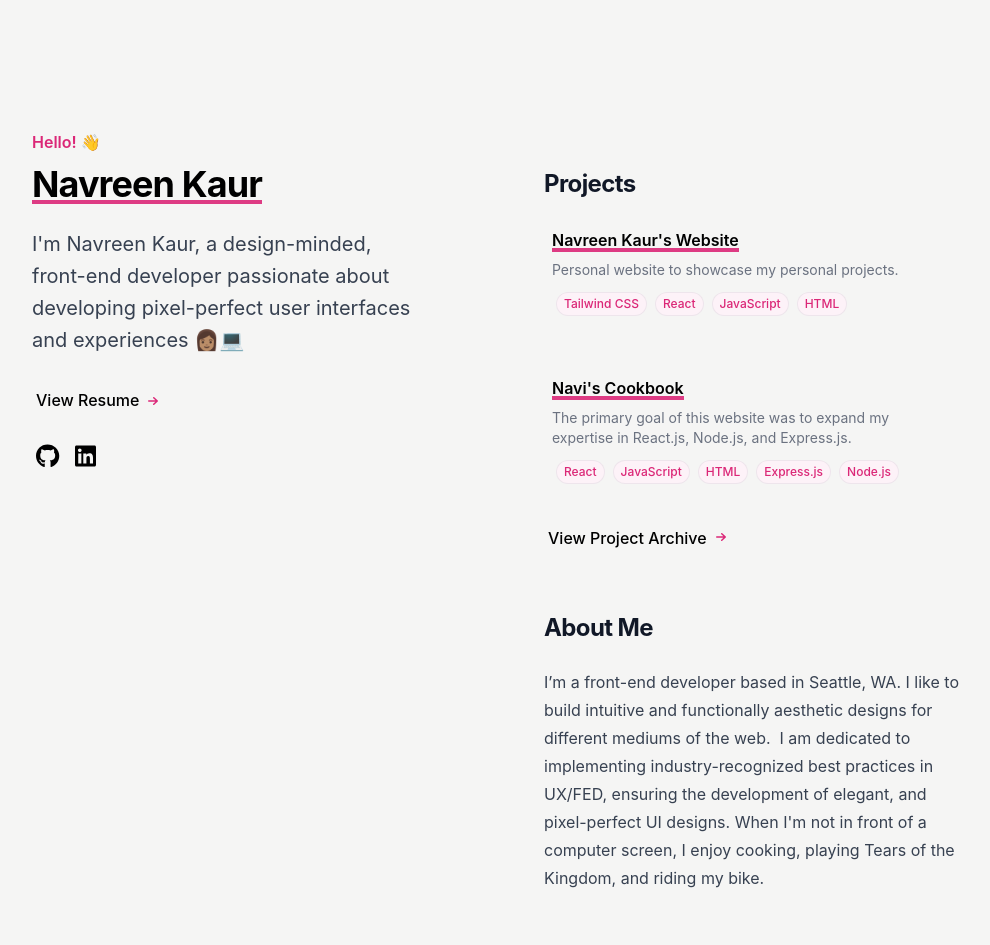
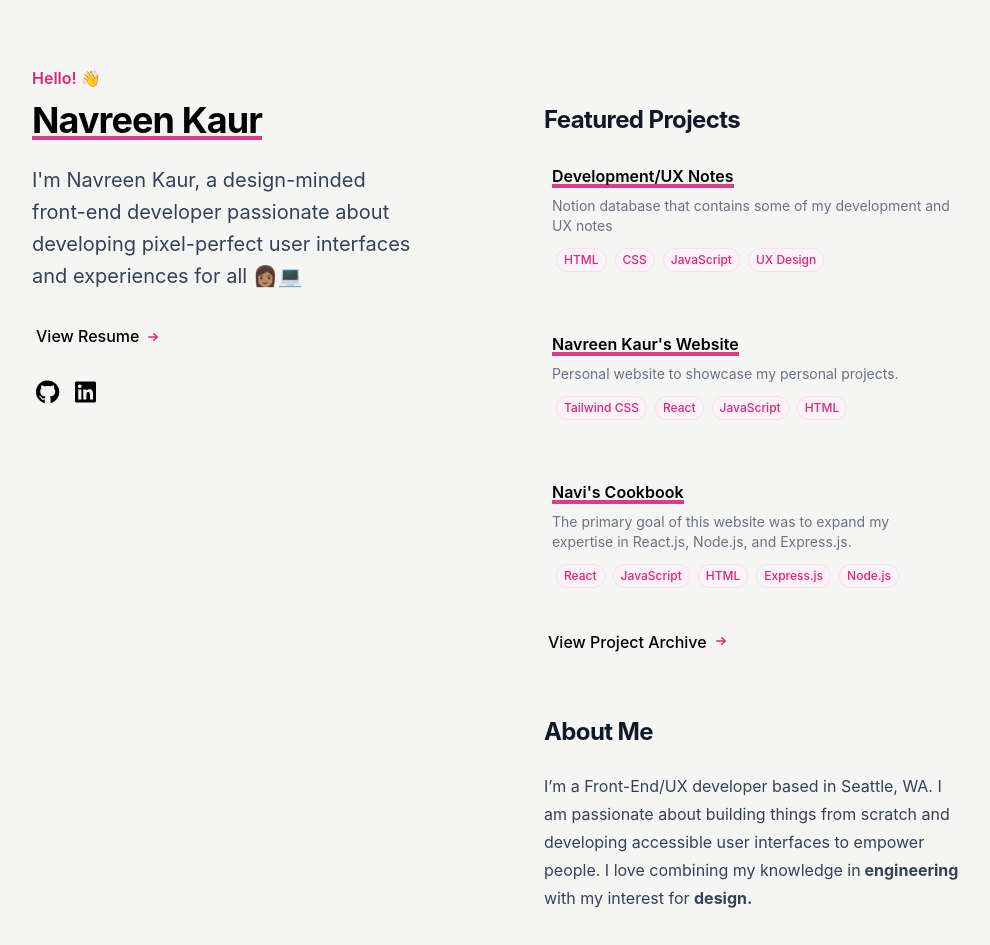
Before and after one commit to NavreenK/navreenk.github.io, a React (Create React App) app: page / in a window 1280 px wide. Shown: the top 945 px of the page, without its empty margins (144-1134 px from the left). Built offline with nearby package versions, Linux system fonts and the light colour scheme.

Commit message:
refine projects & about me section

```diff
--- a/public/index.html
+++ b/public/index.html
@@ -26,7 +26,7 @@
     -->
     <title>Navreen Kaur</title>
   </head>
-  <body>
+  <body class="bg-stone-100">
     <noscript>You need to enable JavaScript to run this app.</noscript>
     <div id="root"></div>
     <!--
--- a/src/App.js
+++ b/src/App.js
@@ -7,7 +7,7 @@ import Projects from './components/projects';
 function App() {
   return (
     <div>
-      <div className="relative isolate overflow-hidden bg-stone-100 px-6 py-24 sm:py-32 lg:overflow-visible lg:px-0">
+      <div className="relative isolate overflow-hidden bg-stone-100 px-6 py-24 sm:py-32 lg:py-16 lg:overflow-visible lg:px-0">
         <div className="m-auto grid max-w-2xl grid-cols-1 gap-x-8 max-w-screen-lg lg:grid-cols-2 lg:items-start lg:gap-y-10">
           <div className="-ml-12 -mt-12 p-12 lg:sticky lg:top-4 lg:col-start-1 lg:row-span-2 lg:row-start-1 lg:overflow-hidden">
             <div className="lg:pr-4 lg:mx-auto lg:grid lg:w-full lg:max-w-7xl lg:gap-x-8 lg:px-12">
@@ -15,7 +15,7 @@ function App() {
                 <p className="text-base font-semibold leading-7 text-pink-600">Hello! 👋</p>
                 <a href="https://www.linkedin.com/in/navreen-kaur-8b3098a3/" target="_blank"><h1 className="projectLink w-fit mt-2 text-3xl font-bold tracking-tight text-gray-900 sm:text-4xl">Navreen Kaur</h1></a>
                 <p className="mt-6 text-xl leading-8 text-gray-700">
-                  I'm Navreen Kaur, a design-minded, front-end developer passionate about developing pixel-perfect user interfaces and experiences 👩🏽💻
+                  I'm Navreen Kaur, a design-minded front-end developer passionate about developing pixel-perfect user interfaces and experiences for all 👩🏽💻
                 </p>
               </div>
               <div className="group flex h-6 ml-1 mt-8">
@@ -27,19 +27,6 @@ function App() {
                 <a href="https://www.linkedin.com/in/navreen-kaur-8b3098a3/" target="_blank"><FontAwesomeIcon className="h-6 mr-4 hover:text-pink-600" icon={faLinkedin} /></a>
               </div>
             </div>
-{/*             <nav className="nav hidden lg:block" aria-label="In-page jump links">
-            <div className="lg:pr-4 lg:mx-auto lg:grid lg:w-full lg:max-w-7xl lg:gap-x-8 lg:px-8">
-              <ul>
-                <li><a href="#projects">------ Projects</a></li>
-                <li><a href="#aboutMe">------ About Me</a></li>
-              </ul>
-            </div>
-            </nav> */}
-{/*             <img
-              className="w-[48rem] max-w-none rounded-xl bg-gray-900 shadow-xl ring-1 ring-gray-400/10 sm:w-[57rem]"
-              src="https://tailwindui.com/img/component-images/dark-project-app-screenshot.png"
-              alt=""
-            /> */}
           </div>
           <Projects></Projects>
         </div>
--- a/src/components/aboutme.js
+++ b/src/components/aboutme.js
@@ -5,12 +5,16 @@ function AboutMe() {
     <div id="aboutMe">
         <h2 className="mt-16 text-2xl font-bold tracking-tight text-gray-900">About Me</h2>
         <p className="mt-6">
-                  I’m a front-end developer based in Seattle, WA.
-                  I like to build intuitive and functionally aesthetic designs for different mediums of the web.
-                  ‍
-                  I am dedicated to implementing industry-recognized best practices in UX/FED, ensuring the development of elegant, and pixel-perfect UI designs.
-
-                  When I'm not in front of a computer screen, I enjoy cooking, playing Tears of the Kingdom, and riding my bike.
+                  I’m a Front-End/UX developer based in Seattle, WA.
+                  I am passionate about building things from scratch and developing accessible user interfaces to empower people.
+                  I love combining my knowledge in
+                  <strong> engineering </strong>
+                  with my interest for <strong> design. </strong>
+                  <br></br><br></br>
+                  I want to use my skills to enhance peoples lives which is why
+                  I am also passionate about how artificial intelligence can be used to positively impact user experiences!
+                  <br></br><br></br>
+                  When I'm not in front of a computer screen, I enjoy baking, playing Tears of the Kingdom, and riding my bike.
         </p>
     </div>
   );
--- a/src/components/projects.js
+++ b/src/components/projects.js
@@ -10,7 +10,7 @@ function Projects() {
             <div id="projects" className="lg:col-span-2 lg:col-start-2 lg:row-start-2 lg:mx-auto lg:grid lg:w-full lg:max-w-7xl lg:gap-x-8 lg:px-8">
                 <div className="lg:pr-4">
                     <div className="max-w-xl text-base leading-7 text-gray-700 lg:max-w-lg">
-                        <h2 className="mt-10 text-2xl font-bold tracking-tight text-gray-900">Projects</h2>
+                        <h2 className="mt-10 text-2xl font-bold tracking-tight text-gray-900">Featured Projects</h2>
                         <ul role="list" className="">
                             {projects.map((project) => (
                                 <li className="flex justify-between py-5 rounded-md">
@@ -18,8 +18,7 @@ function Projects() {
                                         <div className="min-w-0 flex-auto">
                                             <div className="group flex transition ease-in-out delay-150 hover:scale-100 duration-300">
                                                 <a href={project.projectLink} target="_blank" className="group-hover:decoration-blue-200 projectLink text-md font-semibold leading-6 text-gray-900 bg-gradient-to-r from-purple-500 to-pink-500">{project.projectName}</a>
-{/*                                                 <LinkIcon className="translate-x-1 -translate-y-1 group-hover:translate-x-2 group-hover:-translate-y-2 group-hover:delay-75 mt-1 h-5 w-5 flex-none text-indigo-600" aria-hidden="true" />
- */}                                            </div>
+                                           </div>
                                             <p className="my-2 text-sm leading-5 text-gray-500">{project.projectDescription}</p>
                                             {project.techUsed.map((e) => (
                                                 <span className="inline-flex m-1 items-center rounded-xl bg-pink-50 px-2 py-1 text-xs font-medium text-pink-600 ring-1 ring-inset ring-gray-500/10">{e}</span>
@@ -33,7 +32,7 @@ function Projects() {
                             ))}
                         </ul>
                         <div className="group flex h-6 ml-1 mt-2">
-                            <a className="font-medium text-black underline decoration-stone-100 decoration-2 hover:decoration-pink-600" href="https://steady-sidewalk-8c5.notion.site/Project-Archives-edbb3866c86f44a392b8bb4fb15fbc42" type="application/pdf" target="_blank">View Project Archive</a>
+                            <a className="font-medium text-black underline decoration-stone-100 decoration-2 hover:decoration-pink-600" href="https://navreenkaur.notion.site/navreenkaur/Navreen-s-Work-edbb3866c86f44a392b8bb4fb15fbc42" type="application/pdf" target="_blank">View Project Archive</a>
                             <ArrowSmallRightIcon style={{marginTop: "0.45rem"}} className="translate-x-1 -translate-y-1 group-hover:translate-x-2 group-hover:delay-75 h-5 w-5 flex-none text-pink-600" aria-hidden="true" />
                         </div>
                         <AboutMe></AboutMe>
--- a/src/data/staticData.js
+++ b/src/data/staticData.js
@@ -1,13 +1,19 @@
 const projects = [
     {
+        projectName: "Development/UX Notes",
+        projectLink: "https://navreenkaur.notion.site/Development-UX-Notes-34036c7eb3c24d3fbd907e8f2f05d573?pvs=4",
+        projectDescription: "Notion database that contains some of my development and UX notes",
+        techUsed: ["HTML", "CSS", "JavaScript", "UX Design"]
+    },
+    {
         projectName: "Navreen Kaur's Website",
-        projectLink: "https://steady-sidewalk-8c5.notion.site/Navreen-Kaur-s-Website-b4f5095601a142e0879461f76f3d3f45",
+        projectLink: "https://navreenkaur.notion.site/Navreen-Kaur-s-Website-b4f5095601a142e0879461f76f3d3f45?pvs=4",
         projectDescription: "Personal website to showcase my personal projects.",
         techUsed: ["Tailwind CSS", "React", "JavaScript", "HTML"]
     },
     {
         projectName: "Navi's Cookbook",
-        projectLink: "https://steady-sidewalk-8c5.notion.site/Navi-s-Cookbook-100c5da6f87b4f5bbbdf5275a8b58946",
+        projectLink: "https://navreenkaur.notion.site/Navi-s-Cookbook-100c5da6f87b4f5bbbdf5275a8b58946?pvs=4",
         projectDescription: "The primary goal of this website was to expand my expertise in React.js, Node.js, and Express.js.",
         techUsed: ["React", "JavaScript", "HTML", "Express.js", "Node.js"]
     }
```
